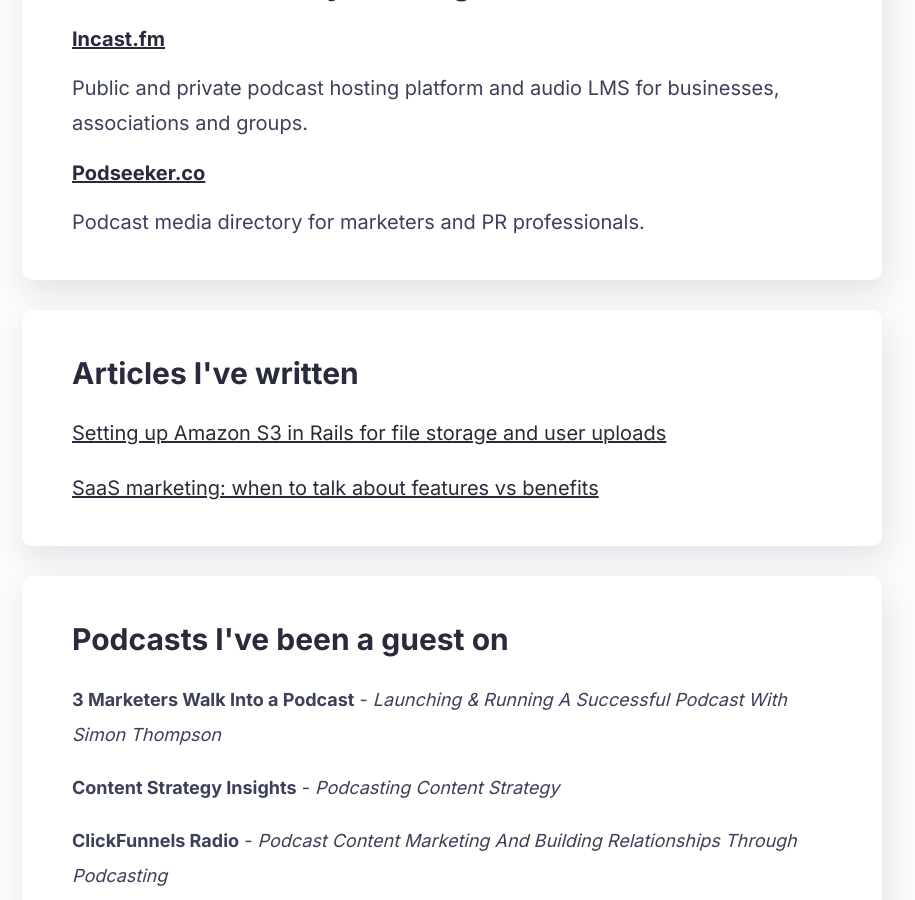
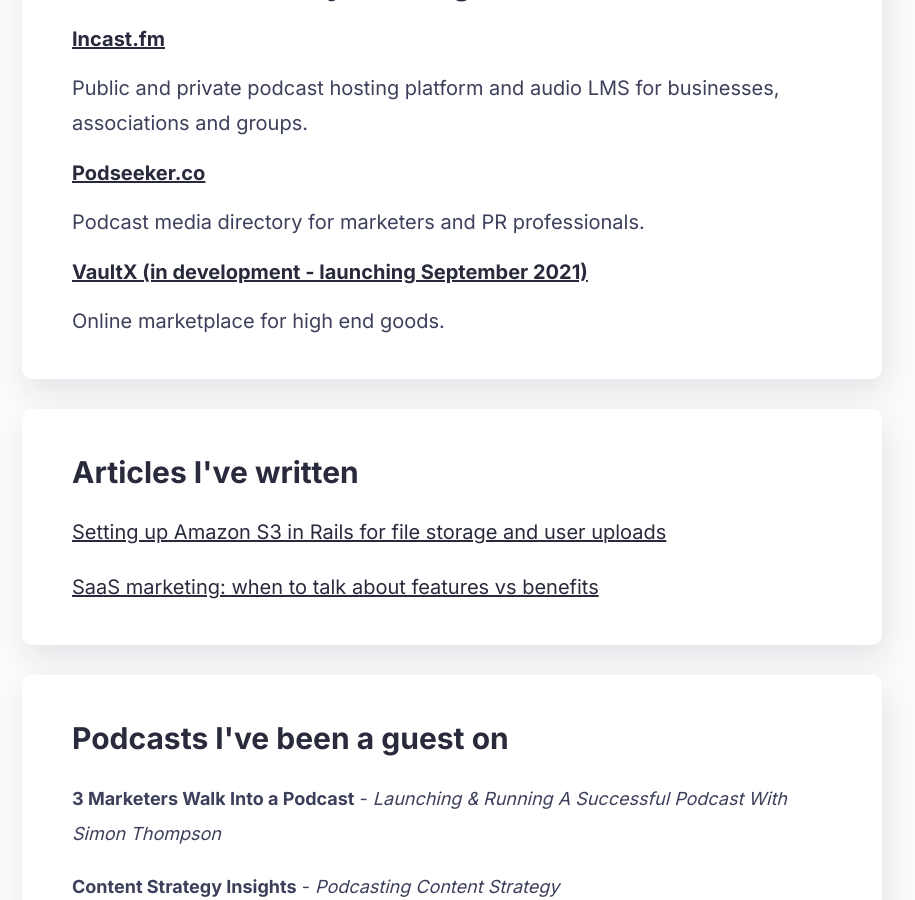
Before and after one commit to simoncthompson/simoncthompson-com, a Jekyll site: the page built from index.html, in a window 1280 px wide and 900 px high, scrolled down 608 px. Shown: the whole window, without its empty margins (188-1103 px from the left). Built offline with Jekyll 4.4.1, drawn with Linux system fonts in a browser that asks for light colours; nearby versions of some CDN libraries.

Commit message:
Added VaultX to homepage

```diff
--- a/index.html
+++ b/index.html
@@ -23,8 +23,8 @@
     <p>Public and private podcast hosting platform and audio LMS for businesses, associations and groups.</p>
     <a target="_blank" href="https://podseeker.co"><h3>Podseeker.co</h3></a>
     <p>Podcast media directory for marketers and PR professionals.</p>
-<!--     <a target="_blank" href="https://websaas.dev"><h3>WebSaaS.Dev</h3></a>
-    <p>SaaS web app development service (working with Rails).</p> -->
+    <a target="_blank" href="#"><h3>VaultX (in development - launching September 2021)</h3></a>
+    <p>Online marketplace for high end goods.</p>
   </div>
 
   <div class="card">
```
